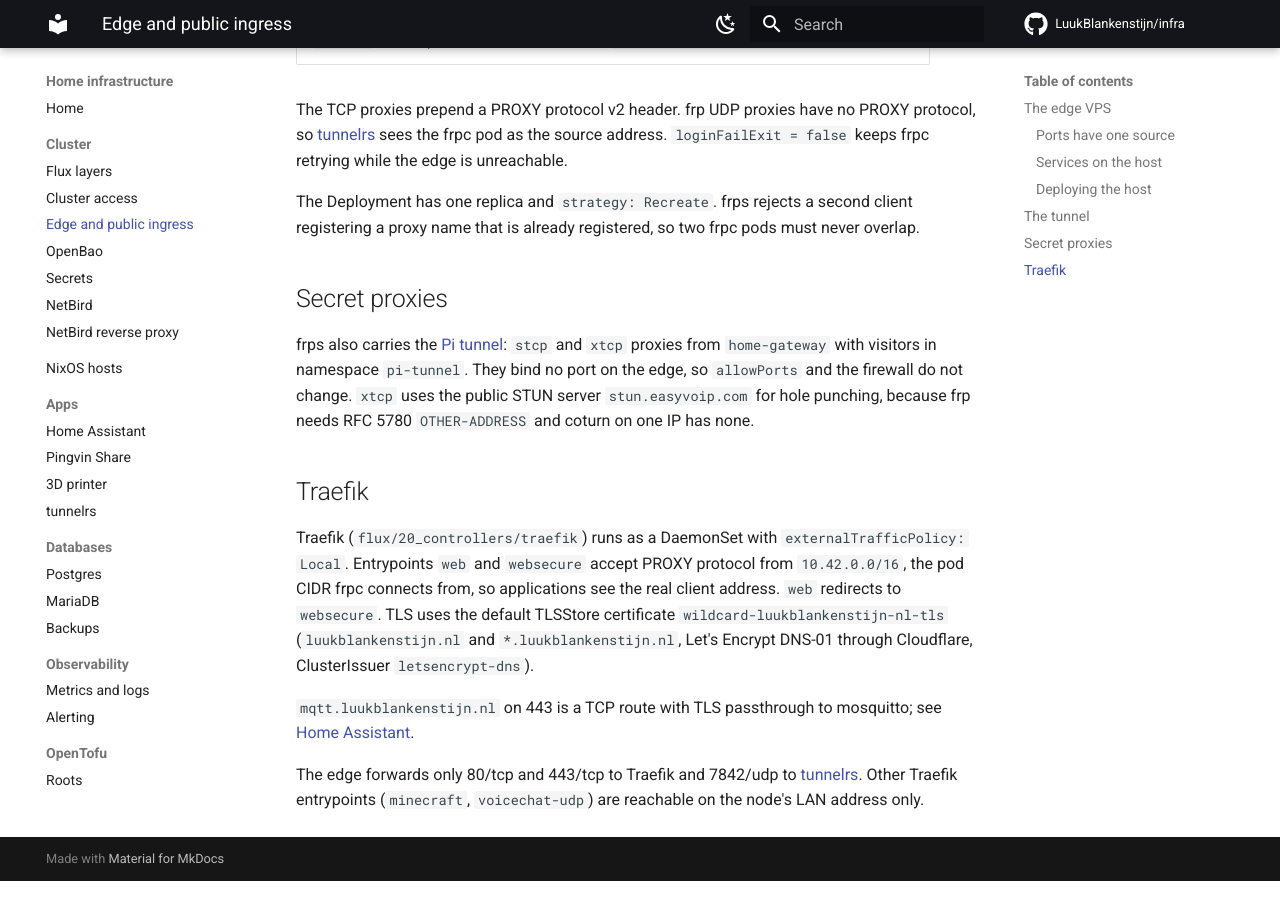
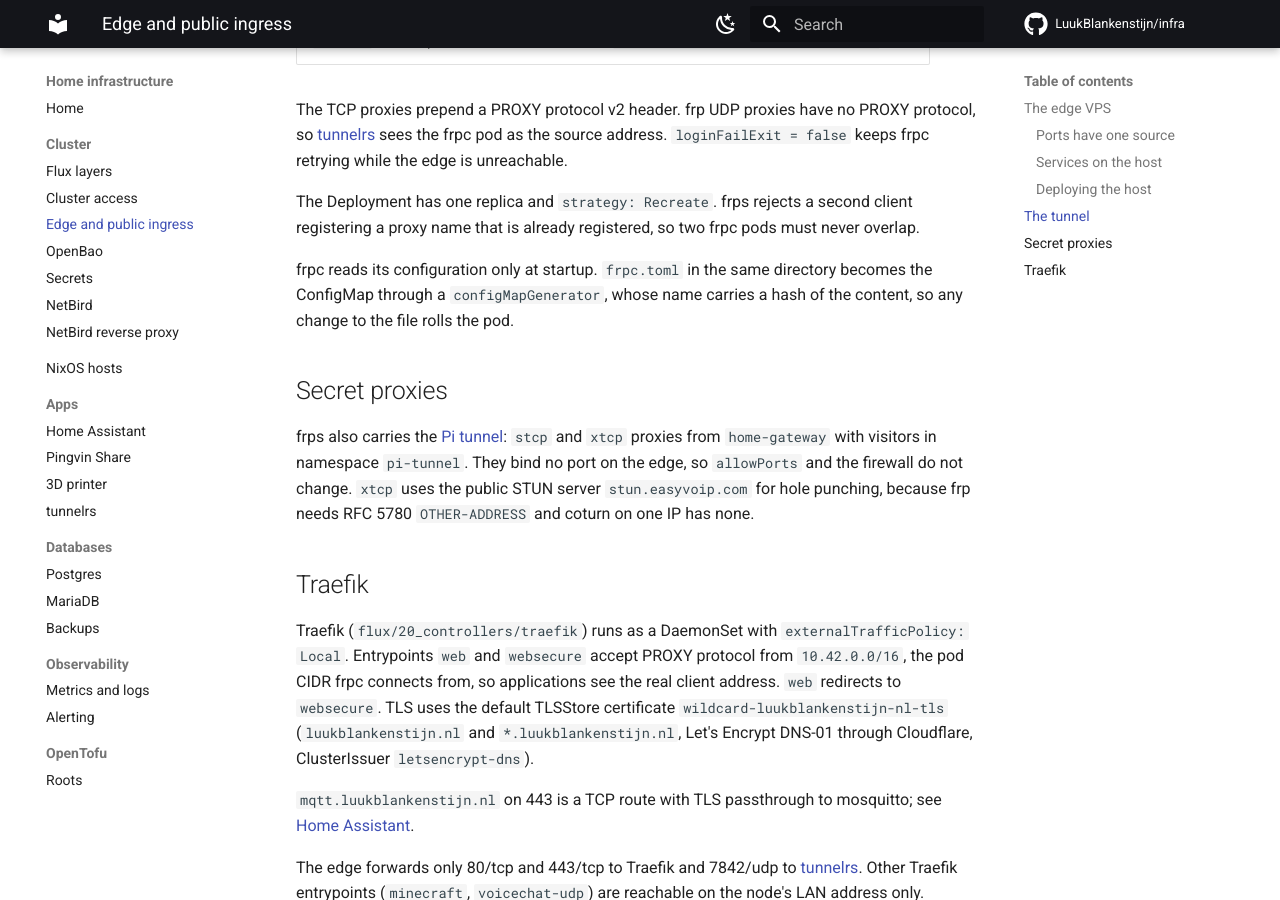
Before and after one commit to LuukBlankenstijn/infra, an MkDocs documentation site: the page built from docs/cluster/edge.md, in a window 1280 px wide and 900 px high, scrolled down 2000 px. Built offline with MkDocs 1.6.1 and Material for MkDocs 9.7.7, drawn with Linux system fonts in a browser that asks for light colours; comment, search, counter and statistics services are not loaded.

Commit message:
frpc: generate ConfigMap with content hash so config changes roll the pod

```diff
--- a/docs/cluster/edge.md
+++ b/docs/cluster/edge.md
@@ -83,6 +83,10 @@ The Deployment has one replica and `strategy: Recreate`. frps rejects a second
 client registering a proxy name that is already registered, so two frpc pods
 must never overlap.
 
+frpc reads its configuration only at startup. `frpc.toml` in the same directory
+becomes the ConfigMap through a `configMapGenerator`, whose name carries a hash of
+the content, so any change to the file rolls the pod.
+
 ## Secret proxies
 
 frps also carries the [Pi tunnel](../apps/home-assistant.md#the-pi-tunnel):
```
Also changed, not shown: 3 other files.
